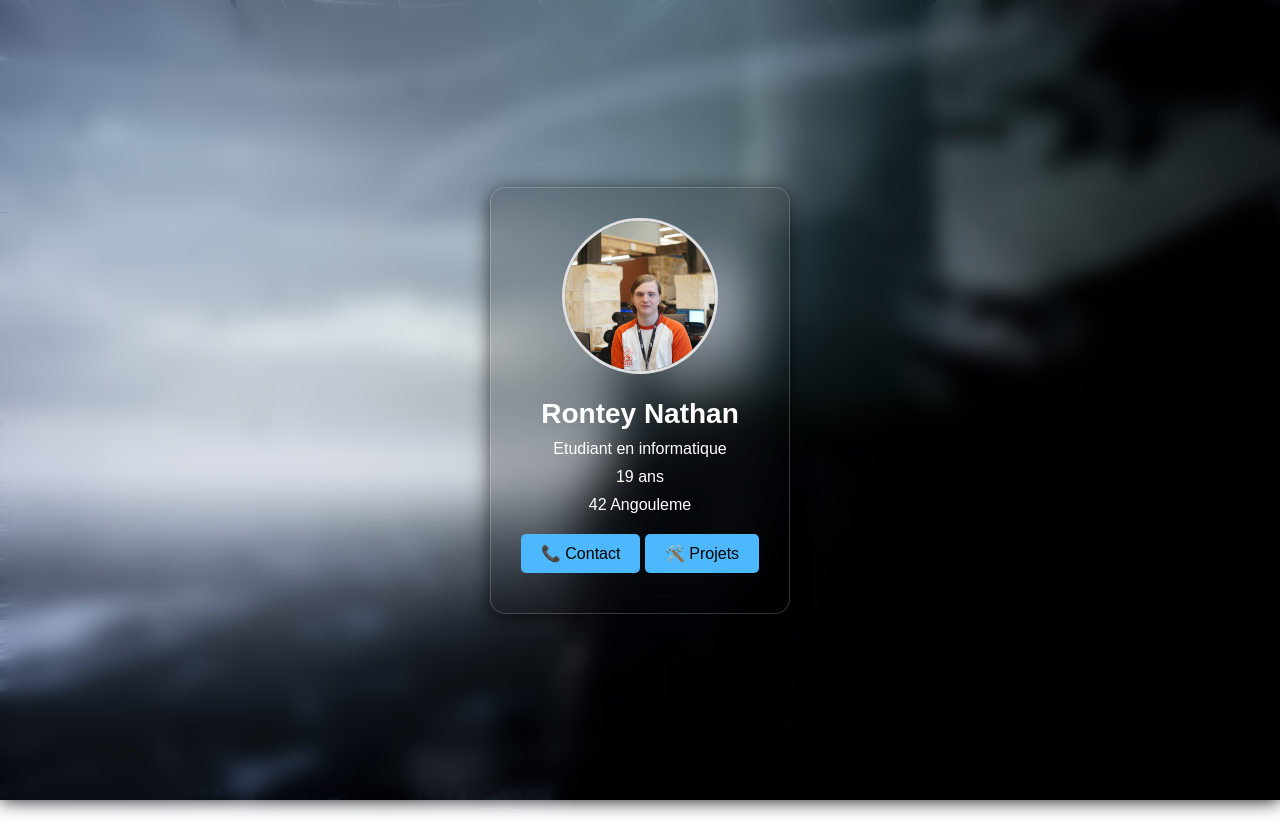
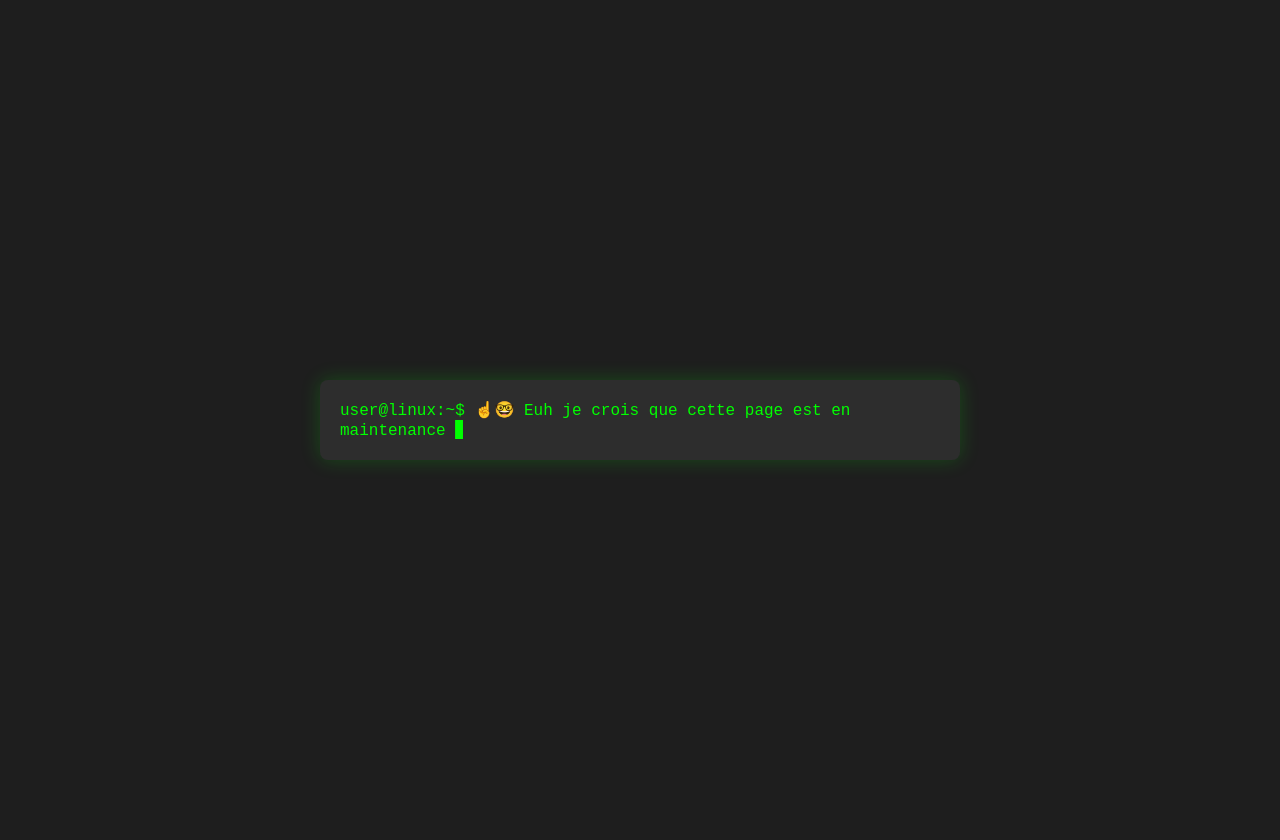
Before and after one commit to sailingteam4/sailingteam4.github.io, a plain HTML site: page index.html in a window 1280 px wide. Before the commit the page ends 800 px from the top, so only its background shows below. Drawn offline with Linux system fonts and the light colour scheme.

Commit message:
maintenance

```diff
--- a/index.html
+++ b/index.html
@@ -1,165 +1,63 @@
 <!DOCTYPE html>
-<html lang="en">
+<html lang="fr">
 <head>
     <meta charset="UTF-8">
     <meta name="viewport" content="width=device-width, initial-scale=1.0">
-    <link rel="icon" type="image/png" href="https://i.ibb.co/ZKfKBzh/pngegg.png">
-    <title>Rontey Nathan</title>
+    <title>Euh</title>
     <style>
         body {
-            margin: 0;
-            padding: 0;
-            height: 100vh;
+            background-color: #1e1e1e;
+            color: #00ff00;
+            font-family: 'Courier New', monospace;
             display: flex;
             justify-content: center;
             align-items: center;
-            background: url('bg.png') no-repeat center center fixed;
-            background-size: cover;
-            font-family: 'Arial', sans-serif;
-            overflow: hidden;
-            color: #e0e0e0;
-            perspective: 1000px;
+            height: 100vh;
+            margin: 0;
+            padding: 20px;
+            overflow-y: hidden;
+            touch-action: none;
         }
-        body::before {
-            content: '';
-            position: absolute;
-            top: 0;
-            left: 0;
-            right: 0;
-            bottom: 0;
-            background: inherit;
-            filter: blur(10px);
-            z-index: -1;
-        }
-        .card-container {
-            transition: transform 0.1s ease;
-            transform-style: preserve-3d;
-            display: flex;
-            justify-content: center;
-            align-items: center;
-        }
-        .card {
-            background-color: rgba(0, 0, 0, 0.2);
-            backdrop-filter: blur(20px);
-            border-radius: 15px;
-            padding: 30px;
-            box-shadow: 0 4px 20px rgba(0,0,0,0.7);
-            text-align: center;
-            max-width: 350px;
-            border: 1px solid rgba(255, 255, 255, 0.2);
+
+        .terminal {
+            background-color: #2d2d2d;
+            padding: 20px;
+            border-radius: 8px;
+            box-shadow: 0 0 20px rgba(0, 255, 0, 0.2);
+            max-width: 600px;
             width: 100%;
         }
-        .card img {
-            width: 150px;
-            height: 150px;
-            border-radius: 50%;
-            object-fit: cover;
-            margin-bottom: 20px;
-            border: 3px solid #e0e0e0;
+
+        .prompt::before {
+            content: "user@linux:~$ ";
+            color: #00ff00;
         }
-        .card h1 {
-            margin: 0;
-            color: #ffffff;
-            font-size: 28px;
+
+        .message {
+            padding: 10px 0;
+            animation: typing 0.8s steps(40, end);
         }
-        .card p {
-            color: #ffffff;
-            margin: 10px 0;
-            font-size: 16px;
+
+        @keyframes typing {
+            from { opacity: 0; }
+            to { opacity: 1; }
         }
-        .card a {
-            color: #4db8ff;
-            text-decoration: none;
-            transition: color 0.3s ease;
+
+        .cursor {
+            animation: blink 1s infinite;
         }
-        .card a:hover {
-            color: #5dbeff;
-        }
-        .button {
-            display: inline-block;
-            margin: 10px 0;
-            padding: 10px 20px;
-            background-color: #4db8ff;
-            color: #000000; /* Change text color to black for better readability */
-            border: none;
-            border-radius: 5px;
-            font-size: 16px;
-            cursor: pointer;
-            transition: background-color 0.3s ease;
-            box-sizing: border-box; /* Include padding and border in the element's total width and height */
-        }
-        .button:hover {
-            background-color: #0099ff;
-        }
-        @media (max-width: 768px) {
-            .card {
-                padding: 20px;
-                max-width: 90%;
-            }
-            .card img {
-                width: 120px;
-                height: 120px;
-            }
-            .card h1 {
-                font-size: 24px;
-            }
-            .card p {
-                font-size: 14px;
-            }
-        }
-        @media (max-width: 480px) {
-            .card {
-                padding: 15px;
-                max-width: 95%;
-            }
-            .card img {
-                width: 100px;
-                height: 100px;
-            }
-            .card h1 {
-                font-size: 22px;
-            }
-            .card p {
-                font-size: 12px;
-            }
+
+        @keyframes blink {
+            50% { opacity: 0; }
         }
     </style>
 </head>
 <body>
-    <div class="card-container">
-        <div class="card">
-            <img src="me.jpg" alt="Rontey Nathan">
-            <h1>Rontey Nathan</h1>
-            <p>Etudiant en informatique</p>
-            <p>19 ans</p>
-            <p>42 Angouleme</p>
-            <a href="https://contact.nathaan.me/"><button class="button">📞 Contact</button></a>
-			<a href="https://github.com/sailingteam4"><button class="button">🛠️ Projets</button></a>
+    <div class="terminal">
+        <div class="prompt">
+            <span class="message">☝️🤓 Euh je crois que cette page est en maintenance</span>
+            <span class="cursor">▋</span>
         </div>
     </div>
-
-    <script>
-        const cardContainer = document.querySelector('.card-container');
-
-        // Mouse-follow effect
-        document.addEventListener('mousemove', (e) => {
-            const rect = cardContainer.getBoundingClientRect();
-            const centerX = rect.left + rect.width / 2;
-            const centerY = rect.top + rect.height / 2;
-
-            const deltaX = (e.clientX - centerX) / window.innerWidth;
-            const deltaY = (e.clientY - centerY) / window.innerHeight;
-
-            const tiltX = deltaY * 30; // Adjust this value to increase/decrease tilt
-            const tiltY = -deltaX * 30; // Adjust this value to increase/decrease tilt
-
-            cardContainer.style.transform = `rotateX(${tiltX}deg) rotateY(${tiltY}deg)`;
-        });
-
-        // Reset card position when mouse leaves the window
-        document.addEventListener('mouseleave', () => {
-            cardContainer.style.transform = 'rotateX(0deg) rotateY(0deg)';
-        });
-    </script>
 </body>
 </html>
```
